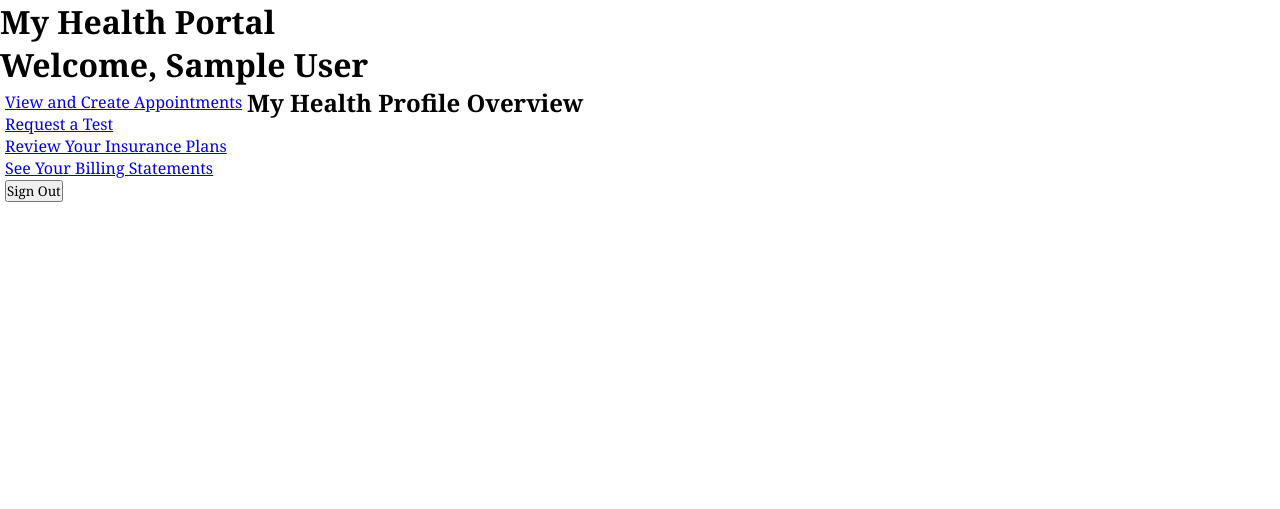
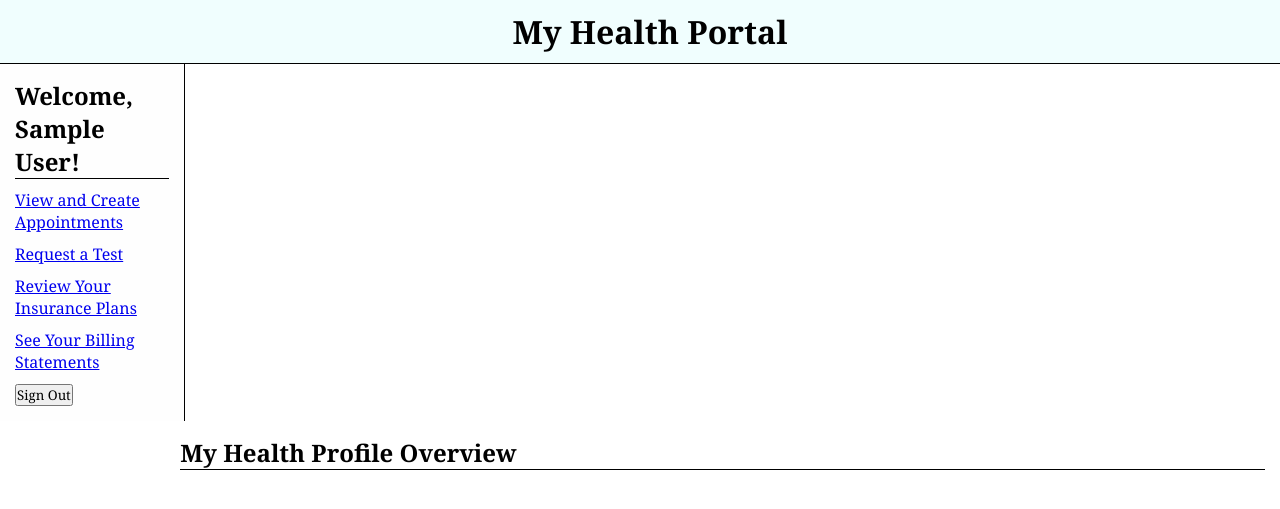
Before and after one commit to gellyboi/MyHealthPortal, a PHP site: page / in a window 1280 px wide. Shown: the top 509 px of the page. Run offline with PHP 8.4, Linux system fonts and the light colour scheme; the visitor is signed in with stand-in values (Sample User, id 1); data that the repository does not hold is empty; a stand-in replaces the project's code that opens the database connection.

Commit message:
index.php now styled; added more css things

```diff
--- a/MyHealthFiles/index.php
+++ b/MyHealthFiles/index.php
@@ -22,25 +22,28 @@
 	<link rel="stylesheet" href="style.css">
 </head>
 <body>
-    <h1>My Health Portal</h1>
-    <h1>Welcome, <?php echo $_SESSION['name']; ?></h1>
+	<div id="header-panel">
+		<h1 class="center-text">My Health Portal</h1>
+
+	</div>
 
 	<!-- PUT BELOW IN A DIV FOR A SIDE PANEL -->
-	<div class="side-panel">
-		<p><a href="index.php">View and Create Appointments</a></p>
-		<p><a href="index.php">Request a Test</a></p>
-		<p><a href="index.php">Review Your Insurance Plans</a></p>
-		<p><a href="index.php">See Your Billing Statements</a></p>
+	<div id="side-panel">
+		<h2 class="top-text">Welcome, <?php echo $_SESSION['name']; ?>!</h2>
+		<p class="itemize"><a href="index.php">View and Create Appointments</a></p>
+		<p class="itemize"><a href="index.php">Request a Test</a></p>
+		<p class="itemize"><a href="index.php">Review Your Insurance Plans</a></p>
+		<p class="itemize"><a href="index.php">See Your Billing Statements</a></p>
 
 		<form method="post" action="index.php">
 			<button type="submit" name="logout">Sign Out</button>
 		</form>
 	</div>
 
-	<div class="center-panel">
+	<div id="center-panel">
 		<!-- MAIN BODY DIV WILL LIST CONVENIENT INFORMATION; PATIENT PROFILE MAYBE?... -->
 		<!-- BASICALLY JUST ANOTHER TABLE RETURNED BY PRECANNED QUERY -->
-		<h2>My Health Profile Overview</h2>
+		<h2 class="top-text">My Health Profile Overview</h2>
 
 	</div>
 
--- a/MyHealthFiles/style.css
+++ b/MyHealthFiles/style.css
@@ -4,8 +4,43 @@
 	font-family: Cambria;
 }
 
-.side-panel {
+#side-panel {
+	width: 12%;
+	height: 80%;
 	float: left;
-	padding: 5px;
+	padding: 15px;
 	margin: 0px 0px 0px 0px;
+	border-right: 1px solid black;
+	background-color: #fefefe;
 }
+
+#center-panel {
+	width: 84.75%;
+	height: auto;
+	margin: 0px;
+	float: right;
+	padding: 15px;
+}
+
+#header-panel {
+	width: 100%;
+	margin: 0px;
+	float: top;
+	padding: 10px;
+	border-bottom: 1px solid black;
+	background-color: #f0fefe;
+}
+
+
+.center-text {
+	text-align: center;
+}
+
+h2.top-text {
+	border-bottom: 1px solid black;
+	margin-bottom: 10px;
+}
+
+.itemize {
+	padding-bottom: 10px;
+}
```
